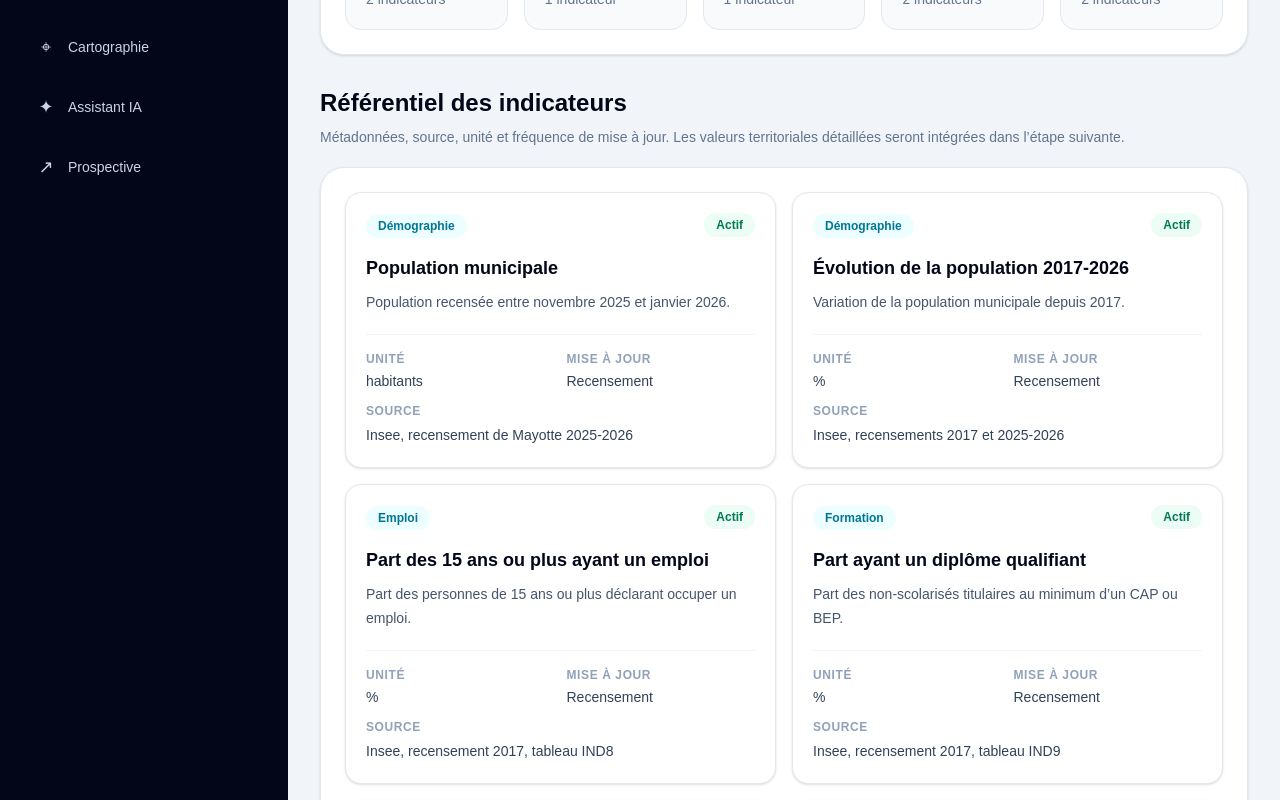
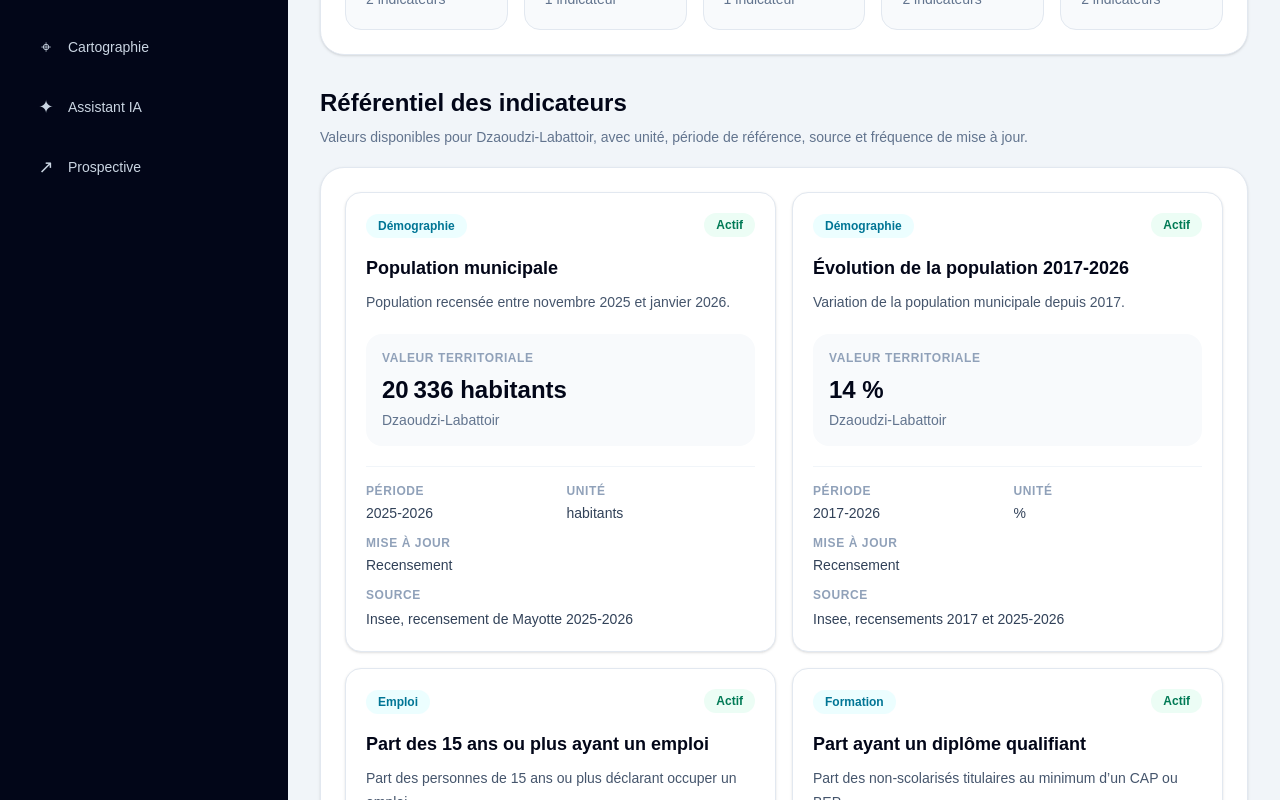
Before and after one commit to diagterritoire-founder/diagterritoire-oss, a Next.js app: page /indicateurs in a window 1280 px wide. Shown: the part 580-1380 px from the top of the page. Built offline with nearby package versions, Linux system fonts and the light colour scheme; no server answers.

Commit message:
feat: afficher les valeurs territoriales dans Indicateurs (#86)

```diff
--- a/app/indicateurs/page.tsx
+++ b/app/indicateurs/page.tsx
@@ -8,10 +8,11 @@ import {
 
 import {
   getMayotteIndicators,
+  getMayotteIndicatorValues,
 } from "@/data/mayotte-indicators";
 
 import {
-  mayotteDepartment,
+  mayotteCommunes,
 } from "@/data/mayotte-territories";
 
 const categoryIcons: Record<string, string> = {
@@ -22,14 +23,54 @@ const categoryIcons: Record<string, string> = {
   "Numérique": "🌐",
 };
 
+function formatIndicatorValue(
+  value: number,
+  valueType: string,
+): string {
+  return new Intl.NumberFormat(
+    "fr-FR",
+    {
+      maximumFractionDigits:
+        valueType === "percentage"
+          ? 1
+          : 0,
+    },
+  ).format(value);
+}
+
 export default function IndicateursPage() {
+  const territory =
+    mayotteCommunes.find(
+      (commune) =>
+        commune.code === "97608",
+    );
+
   const territoryId =
-    mayotteDepartment?.id ??
-    "territory-mayotte";
+    territory?.id ??
+    "territory-commune-dzaoudzi-labattoir";
+
+  const territoryName =
+    territory?.name ??
+    "Dzaoudzi-Labattoir";
 
   const indicators =
     getMayotteIndicators(
       territoryId,
+    );
+
+  const indicatorValues =
+    getMayotteIndicatorValues(
+      territoryId,
+    );
+
+  const valueByIndicatorId =
+    new Map(
+      indicatorValues.map(
+        (value) => [
+          value.indicatorId,
+          value,
+        ],
+      ),
     );
 
   const categories =
@@ -70,7 +111,7 @@ export default function IndicateursPage() {
     <DashboardLayout
       eyebrow="Indicateurs"
       title="Catalogue des indicateurs"
-      description="Explorez le référentiel d’indicateurs actuellement intégré à DiagTerritoire pour Mayotte."
+      description={`Explorez le référentiel d’indicateurs et les valeurs territoriales disponibles pour ${territoryName}.`}
     >
       <section className="grid gap-4 sm:grid-cols-2 xl:grid-cols-4">
         <StatCard
@@ -145,11 +186,22 @@ export default function IndicateursPage() {
 
       <PageSection
         title="Référentiel des indicateurs"
-        subtitle="Métadonnées, source, unité et fréquence de mise à jour. Les valeurs territoriales détaillées seront intégrées dans l’étape suivante."
+        subtitle={`Valeurs disponibles pour ${territoryName}, avec unité, période de référence, source et fréquence de mise à jour.`}
       >
         <div className="grid gap-4 lg:grid-cols-2">
           {indicators.map(
-            (indicator) => (
+            (indicator) => {
+              const territorialValue =
+                valueByIndicatorId.get(
+                  indicator.id,
+                );
+
+              const hasValue =
+                territorialValue
+                  ?.numericValue !==
+                undefined;
+
+              return (
                 <article
                   key={indicator.id}
                   className="rounded-2xl border border-slate-200 bg-white p-5 shadow-sm"
@@ -161,7 +213,6 @@ export default function IndicateursPage() {
                           indicator.category
                         }
                       </span>
-
                     </div>
 
                     <span className="rounded-full bg-emerald-50 px-3 py-1 text-xs font-semibold text-emerald-700">
@@ -179,7 +230,42 @@ export default function IndicateursPage() {
                     }
                   </p>
 
+                  <div className="mt-5 rounded-2xl bg-slate-50 p-4">
+                    <p className="text-xs font-semibold uppercase tracking-wider text-slate-400">
+                      Valeur territoriale
+                    </p>
+
+                    <p className="mt-2 text-2xl font-bold text-slate-950">
+                      {hasValue
+                        ? `${formatIndicatorValue(
+                            territorialValue
+                              .numericValue as number,
+                            indicator.valueType,
+                          )}${indicator.unit
+                            ? ` ${indicator.unit}`
+                            : ""}`
+                        : "Valeur non disponible"}
+                    </p>
+
+                    <p className="mt-1 text-sm text-slate-500">
+                      {territoryName}
+                    </p>
+                  </div>
+
                   <dl className="mt-5 grid gap-3 border-t border-slate-100 pt-4 text-sm sm:grid-cols-2">
+                    <div>
+                      <dt className="text-xs font-semibold uppercase tracking-wider text-slate-400">
+                        Période
+                      </dt>
+                      <dd className="mt-1 font-medium text-slate-700">
+                        {
+                          territorialValue
+                            ?.referencePeriod ??
+                          "Non disponible"
+                        }
+                      </dd>
+                    </div>
+
                     <div>
                       <dt className="text-xs font-semibold uppercase tracking-wider text-slate-400">
                         Unité
@@ -217,7 +303,8 @@ export default function IndicateursPage() {
                     </div>
                   </dl>
                 </article>
-            ),
+              );
+            },
           )}
         </div>
       </PageSection>
```
Lines whose indentation alone changed are shown as unchanged.
